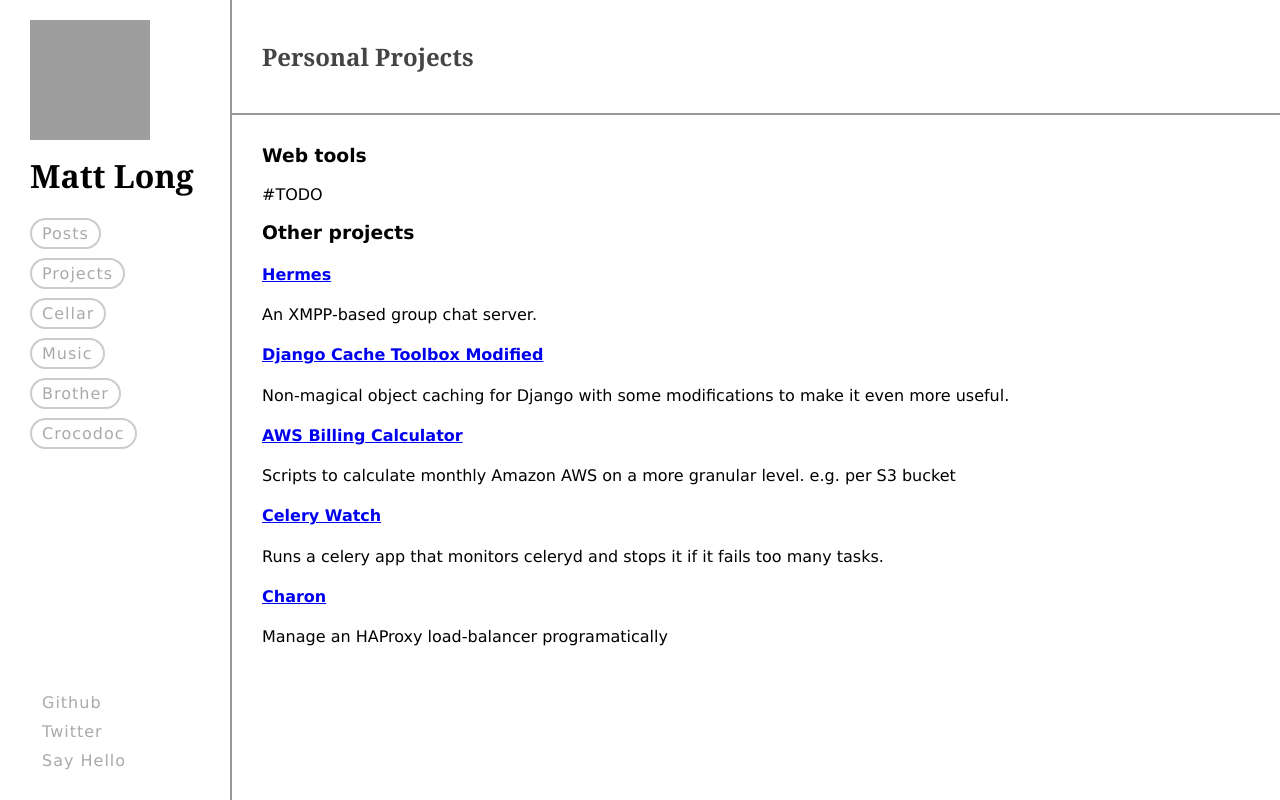
After one commit to mattlong/mattlong, a Django app: template mattlongweb/templates/projects.html in a window 1280 px wide. The commit adds this page. Run offline with Django 3.2, Linux system fonts and the light colour scheme; the template is opened without the code that fills it, so the values that code supplies are empty; some libraries are stand-ins or nearby versions; grey boxes are pictures that could not be loaded.

Commit message:
auto-generate blog post url, fleshed out projects page

```diff
--- a/mattlongweb/templates/base.html
+++ b/mattlongweb/templates/base.html
@@ -60,10 +60,10 @@
 
       <ul id="nav-links" class="round-buttons">
         <li><a href="/posts/all/">Posts</a></li>
-        <li><a href="#">Projects</a></li>
+        <li><a href="/projects/">Projects</a></li>
         <!--li><a href="#">Tools</a></li-->
         <li><a href="#">Cellar</a></li>
-        <li><a href="music">Music</a></li>
+        <li><a href="/music/">Music</a></li>
         <!--li><a href="#">Nostalgia</a></li-->
         <li><a href="#">Brother</a></li>
         <li><a target="_blank" href="https://crocodoc.com">Crocodoc</a></li>
--- /dev/null
+++ b/mattlongweb/templates/projects.html
@@ -0,0 +1,31 @@
+{% extends "base.html" %}
+{% block title %}Projects{% endblock %}
+{% block headline %}Personal Projects{% endblock %}
+{% block head %}
+    <style type="text/css">
+    </style>
+{% endblock %}
+{% block main %}
+
+<h3>Web tools</h3>
+
+#TODO
+
+<h3>Other projects</h3>
+
+<h4><a href="https://github.com/mattlong/hermes" target="_blank">Hermes</a></h4>
+<p class="about">An XMPP-based group chat server.</p>
+
+<h4><a href="#" target="_blank">Django Cache Toolbox Modified</a></h4>
+<p class="about">Non-magical object caching for Django with some modifications to make it even more useful.</p>
+
+<h4><a href="https://github.com/mattlong/aws-billing" target="_blank">AWS Billing Calculator</a></h4>
+<p class="about">Scripts to calculate monthly Amazon AWS on a more granular level. e.g. per S3 bucket</p>
+
+<h4><a href="https://github.com/mattlong/celerywatch" target="_blank">Celery Watch</a></h4>
+<p class="about">Runs a celery app that monitors celeryd and stops it if it fails too many tasks.</p>
+
+<h4><a href="https://github.com/mattlong/charon" target="_blank">Charon</a></h4>
+<p class="about">Manage an HAProxy load-balancer programatically</p>
+
+{% endblock %}
--- a/mattlongweb/urls.py
+++ b/mattlongweb/urls.py
@@ -9,5 +9,8 @@ urlpatterns = patterns('django.views.generic.simple',
 
     url(r'^admin/doc/', include('django.contrib.admindocs.urls')),
     url(r'^admin/', include(admin.site.urls)),
+
+    url(r'^projects/$', 'direct_to_template', {'template': 'projects.html'},),
+
     url(r'^posts/', include('blog.urls')),
 )
```
Also changed, not shown: blog/models.py (+10 -2 lines), README.md.
